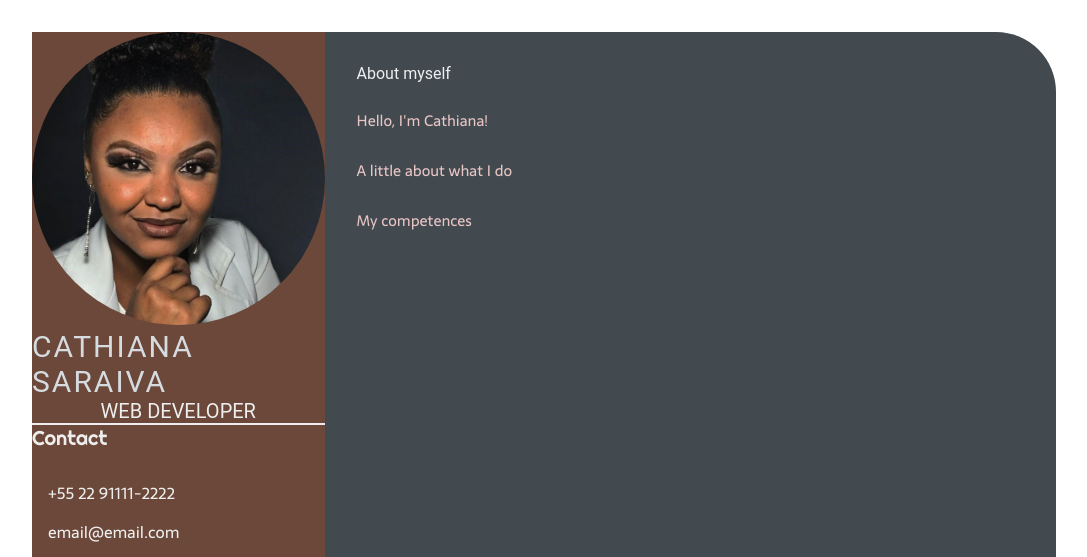
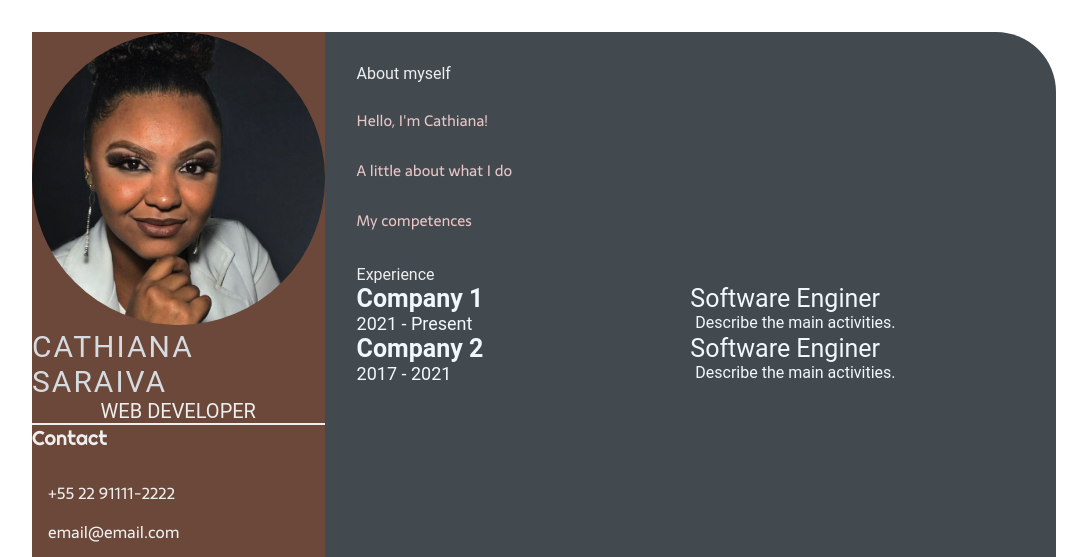
Before and after one commit to CathianaSaraiva/dev_Week, a plain HTML site: page index.html in a window 1280 px wide. Shown: the top 557 px of the page, without its empty margins (96-1183 px from the left). Drawn offline with Linux system fonts and the light colour scheme.

Commit message:
add job details

```diff
--- a/Assets/style.css
+++ b/Assets/style.css
@@ -107,3 +107,37 @@
     color: #E9C5C5;
     font-family: 'Sarala', sans-serif;
 }
+.experience-contents,
+.education-contents,
+.awards-contents {
+	display: grid;
+	grid-template-columns: repeat(2, 1fr);
+	padding-bottom: 2rem;
+	color: #f1f8fd;
+}
+
+.exp-company-name,
+.education-school-name,
+.awards-company-name {
+	font-size: 25px;
+	font-weight: bold;
+}
+
+.exp-time-period,
+.educationp-time-period,
+.awards-time-period {
+	font-size: 18px;
+}
+
+.exp-position,
+.education-subject,
+.awards-name {
+	font-size: 25px;
+}
+
+.exp-desc,
+.education-desc,
+.awards-desc {
+	font-size: 16px;
+	padding-left: 5px;
+}
--- a/index.html
+++ b/index.html
@@ -47,7 +47,31 @@
                         <br> A little about what I do <br>
                         <br> My competences
                         </p>
-
+                    </section>
+                    <section class="experience gap">
+                        <div class="right-title"> Experience </div>
+                        <div class="experience-contents">
+                            <div class="exp-left">
+                                <p class="exp-company-name"> Company 1 </p>
+                                <p class="exp-time-period"> 2021 - Present </p>
+                            </div>
+                            <div class="exp-right">
+                                <p class="exp-position"> Software Enginer </p>
+                                <p class="exp-desc">
+                                    Describe the main activities.
+                                </p>
+                            </div>
+                            <div class="exp-left">
+                                <p class="exp-company-name"> Company 2 </p>
+                                <p class="exp-time-period"> 2017 - 2021 </p>
+                            </div>
+                            <div class="exp-right">
+                                <p class="exp-position"> Software Enginer </p>
+                                <p class="exp-desc">
+                                    Describe the main activities.
+                                </p>
+                            </div>
+                        </div>
                     </section>
 
                 </div>
```
